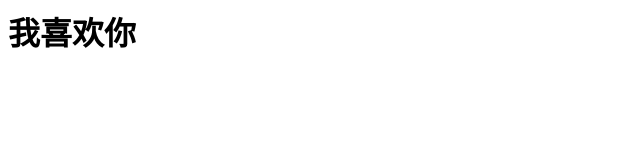
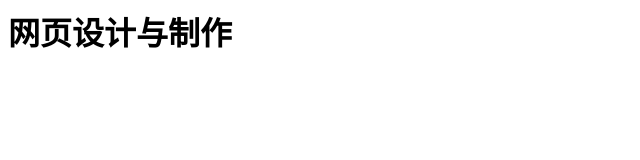
Before and after one commit to sbxbo/sbxb, a plain HTML site: page index.html in a window 1280 px wide. Shown: the whole page, without its empty margins (0-640 px from the left). Drawn offline with Linux system fonts and the light colour scheme.

Commit message:
Update index.html

```diff
--- a/index.html
+++ b/index.html
@@ -1,8 +1,8 @@
 <html>
 <head>
-<title>三加一</title>
+<title>网页设计</title>
 </head>
 <body>
-<h1>我喜欢你</h1>
+<h1>网页设计与制作</h1>
 </body>
 </html>
```
